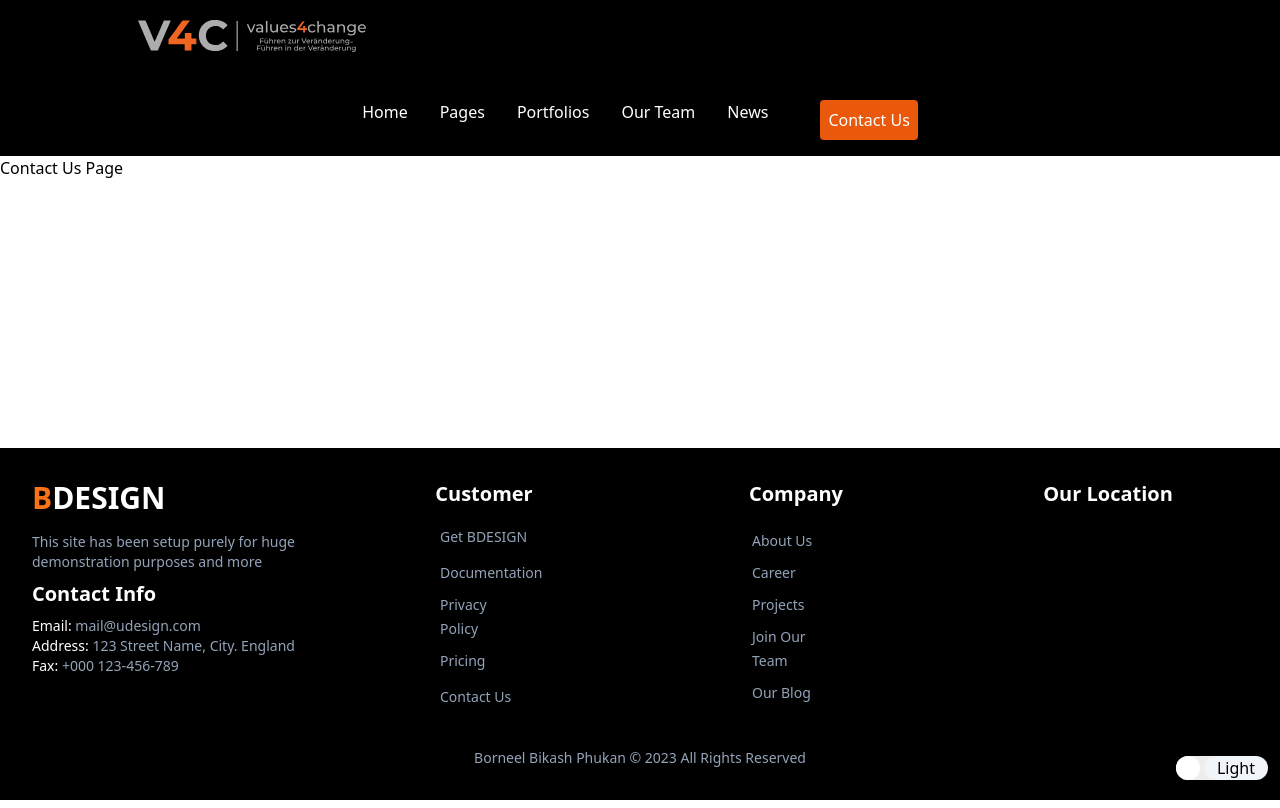
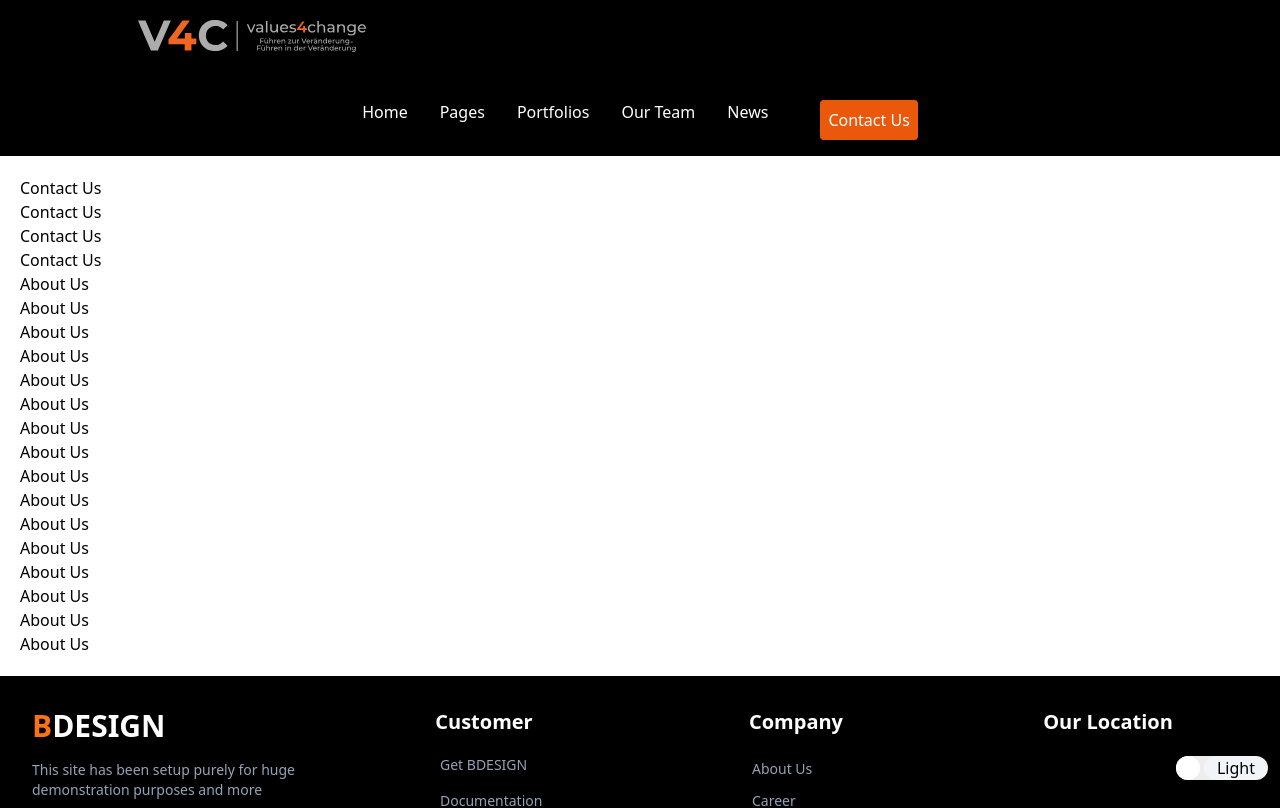
Before and after one commit to Bobchri/corporate-theme, a Next.js app: page /ContactUs in a window 1280 px wide. Shown: the top 808 px of the page. Built offline with nearby package versions, Linux system fonts and the light colour scheme.

Commit message:
banner added to homepage

```diff
--- /dev/null
+++ b/src/components/Banner.js
@@ -0,0 +1,26 @@
+import React from "react";
+import Button from "../components/Button";
+
+const Banner = () => {
+  return (
+    <div className="container mx-auto px-20">
+      {/*Banner Goes Here*/}
+      <div className="  text-black p-20">
+        <div className="max-w-7xl mx-auto">
+          <h1 className="text-base font-semibold mb-2">Welcome to BDESIGN!</h1>
+          <h1 className="text-5xl font-semibold ">
+            Join over{" "}
+            <span className="text-6xl font-bold text-orange-500">50K+</span>
+          </h1>
+          <h1 className="text-5xl font-semibold mb-4">
+            Customers who Love It!
+          </h1>
+          <p className="text-lg">Offering web solutions since June 04. 2011</p>
+          <Button bgColor="blue-500" textColor="white" text="View More" />
+        </div>
+      </div>
+    </div>
+  );
+};
+
+export default Banner;
--- /dev/null
+++ b/src/components/Button.js
@@ -0,0 +1,13 @@
+import React from "react";
+
+const Button = ({ bgColor, textColor, text }) => {
+  return (
+    <button
+      className={`bg-${bgColor} text-${textColor} my-4 py-3 px-7 rounded-md shadow-sm hover:shadow-md`}
+    >
+      {text}
+    </button>
+  );
+};
+
+export default Button;
--- a/src/components/Footer.js
+++ b/src/components/Footer.js
@@ -5,7 +5,7 @@ import Link from "next/link";
 
 const Footer = () => {
   return (
-    <footer className="fixed  bg-black  text-white text-center py-8 flex flex-col items-center justify-center bottom-0 inset-x-0">
+    <footer className="relative  bg-black  text-white text-center py-8 flex flex-col items-center justify-center bottom-0 inset-x-0">
       <div className="h-3/4 w-full max-w-screen-xl grid grid-cols-1 md:grid-cols-2 lg:grid-cols-4 gap-8 px-4 md:px-8 flex-grow">
         {/* Column 1 */}
         <div className="mb-8 md:mb-0 ">
--- a/src/components/ThemeSwitch.js
+++ b/src/components/ThemeSwitch.js
@@ -27,7 +27,7 @@ const ThemeSwitch = () => {
   };
 
   return (
-    <div className="fixed z-10 bottom-5 right-10">
+    <div className="fixed z-50 bottom-5 right-10">
       <Switch
         onChange={toggleTheme}
         checked={theme === "dark"}
--- a/src/pages/AboutUs.js
+++ b/src/pages/AboutUs.js
@@ -5,8 +5,27 @@ import DefaultLayout from "@/layout/DefaultLayout";
 const AboutUs = () => {
   return (
     <DefaultLayout>
-      <div>
-        <h1>About Us Page</h1>
+      <div className="p-5">
+        <h1>About Us</h1>
+        <h1>About Us</h1>
+        <h1>About Us</h1>
+        <h1>About Us</h1>
+        <h1>About Us</h1>
+        <h1>About Us</h1>
+        <h1>About Us</h1>
+        <h1>About Us</h1>
+        <h1>About Us</h1>
+        <h1>About Us</h1>
+        <h1>About Us</h1>
+        <h1>About Us</h1>
+        <h1>About Us</h1>
+        <h1>About Us</h1>
+        <h1>About Us</h1>
+        <h1>About Us</h1>
+        <h1>About Us</h1>
+        <h1>About Us</h1>
+        <h1>About Us</h1>
+        <h1>About Us</h1>
       </div>
     </DefaultLayout>
   );
--- a/src/pages/ContactUs.js
+++ b/src/pages/ContactUs.js
@@ -4,9 +4,28 @@ import DefaultLayout from "@/layout/DefaultLayout";
 
 const ContactUs = () => {
   return (
-    <DefaultLayout class="relative">
-      <div class="absolute z-20">
-        <h1>Contact Us Page</h1>
+    <DefaultLayout>
+      <div class=" p-5">
+        <h1>Contact Us</h1>
+        <h1>Contact Us</h1>
+        <h1>Contact Us</h1>
+        <h1>Contact Us</h1>
+        <h1>About Us</h1>
+        <h1>About Us</h1>
+        <h1>About Us</h1>
+        <h1>About Us</h1>
+        <h1>About Us</h1>
+        <h1>About Us</h1>
+        <h1>About Us</h1>
+        <h1>About Us</h1>
+        <h1>About Us</h1>
+        <h1>About Us</h1>
+        <h1>About Us</h1>
+        <h1>About Us</h1>
+        <h1>About Us</h1>
+        <h1>About Us</h1>
+        <h1>About Us</h1>
+        <h1>About Us</h1>
       </div>
     </DefaultLayout>
   );
--- a/src/pages/index.js
+++ b/src/pages/index.js
@@ -1,9 +1,13 @@
 import DefaultLayout from "@/layout/DefaultLayout";
+
+import Banner from "@/components/Banner";
 
 const Home = () => {
   return (
     <DefaultLayout>
-      <div></div>
+      <div>
+        <Banner />
+      </div>
     </DefaultLayout>
   );
 };
--- a/tailwind.config.js
+++ b/tailwind.config.js
@@ -1,18 +1,19 @@
 /** @type {import('tailwindcss').Config} */
 module.exports = {
   content: [
-    './src/pages/**/*.{js,ts,jsx,tsx,mdx}',
-    './src/components/**/*.{js,ts,jsx,tsx,mdx}',
-    './src/app/**/*.{js,ts,jsx,tsx,mdx}',
+    "./src/pages/**/*.{js,ts,jsx,tsx,mdx}",
+    "./src/components/**/*.{js,ts,jsx,tsx,mdx}",
+    "./src/app/**/*.{js,ts,jsx,tsx,mdx}",
   ],
   theme: {
     extend: {
       backgroundImage: {
-        'gradient-radial': 'radial-gradient(var(--tw-gradient-stops))',
-        'gradient-conic':
-          'conic-gradient(from 180deg at 50% 50%, var(--tw-gradient-stops))',
+        "gradient-radial": "radial-gradient(var(--tw-gradient-stops))",
+        "gradient-conic":
+          "conic-gradient(from 180deg at 50% 50%, var(--tw-gradient-stops))",
       },
     },
   },
+  variants: {},
   plugins: [],
-}
+};
```
